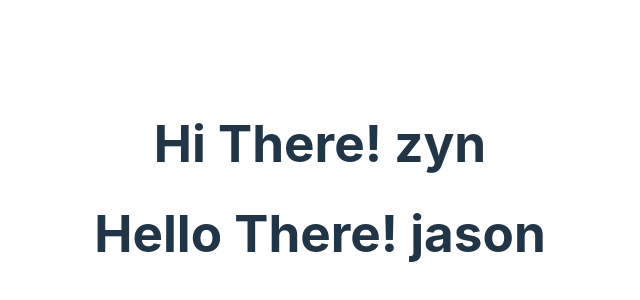
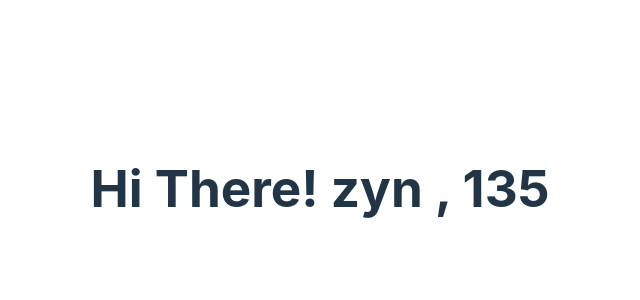
Before and after one commit to EricYanNaing/react-lessons, a React (Vite) app: page / in a window 1280 px wide. Shown: the part 212-512 px from the top of the page, without its empty margins (320-960 px from the left). Built offline with nearby package versions, Linux system fonts and the light colour scheme.

Commit message:
parsing object to child

```diff
--- a/src/App.jsx
+++ b/src/App.jsx
@@ -4,11 +4,14 @@
 
 function App() {
   const [count, setCount] = useState(0);
-
+  const person = {
+    name : "zyn",
+    message : "Hi There",
+    seatnumbers : [1,3,5]
+  }
   return (
     <div className="App">
-      <Hello name="zyn" message="Hi There" />
-      <Hello name="jason" message="Hello There" />
+      <Hello person={person} />
     </div>
   );
 }
--- a/src/components/Hello.jsx
+++ b/src/components/Hello.jsx
@@ -4,10 +4,10 @@
   return data;
 }
 
-function Hello(props) {
+function Hello({ person }) {
   return (
     <h1>
-      {props.message}! {props.name}
+      {person.message}! {person.name} , {person.seatnumbers}
     </h1>
   );
 }
```
